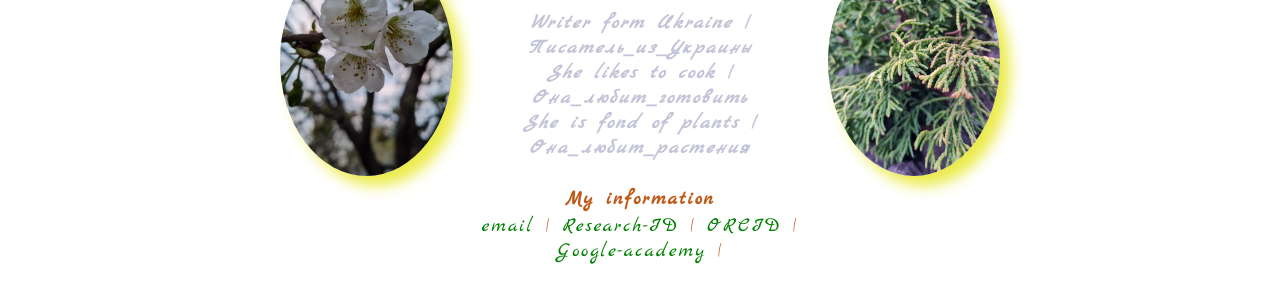
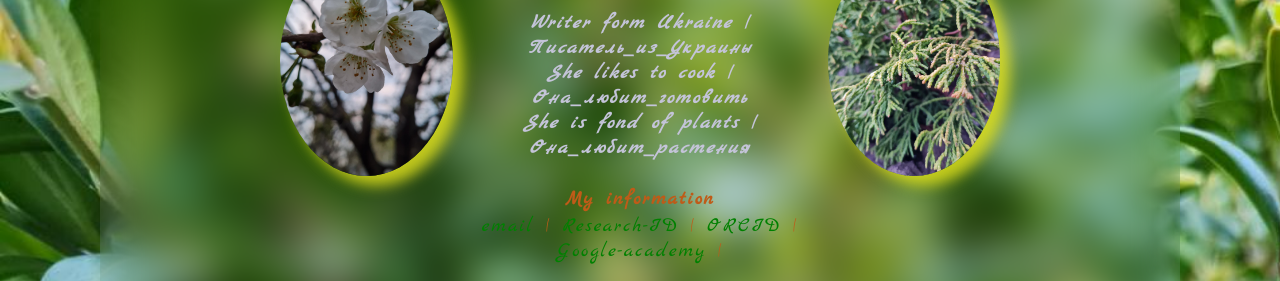
Before and after one commit to Hanna091280/familly, a plain HTML site: page index.html in a window 1280 px wide. Shown: the part 183-464 px from the top of the page. Drawn offline with Linux system fonts and the light colour scheme.

Commit message:
Update styles.css

```diff
--- a/styles.css
+++ b/styles.css
@@ -5,7 +5,7 @@
 } */
 body{
     margin: 40px;
-    background-image: url(img/2.jpg) ;
+    background-image: url(2.jpg) ;
     background-repeat: no-repeat;
     background-size: cover;
     color: #bf5b18;
```
